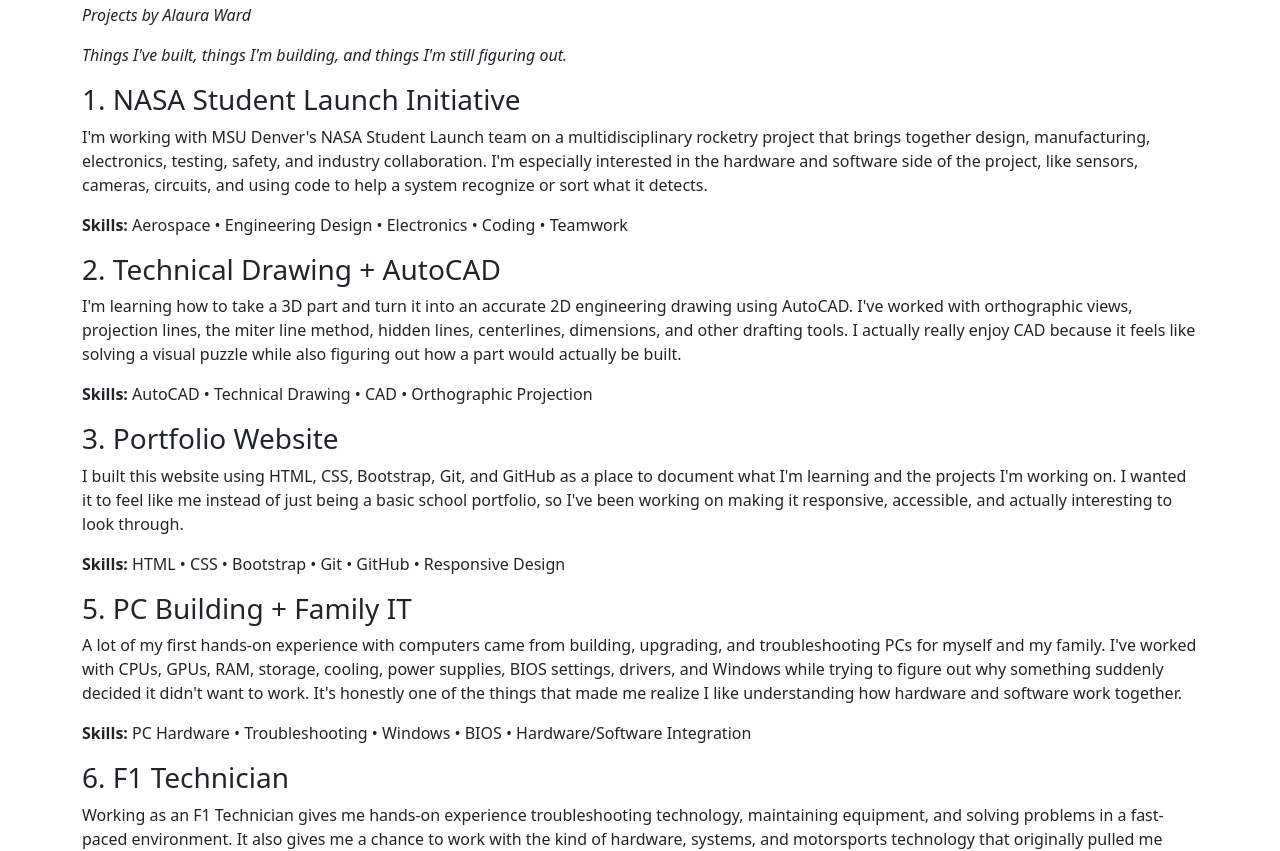
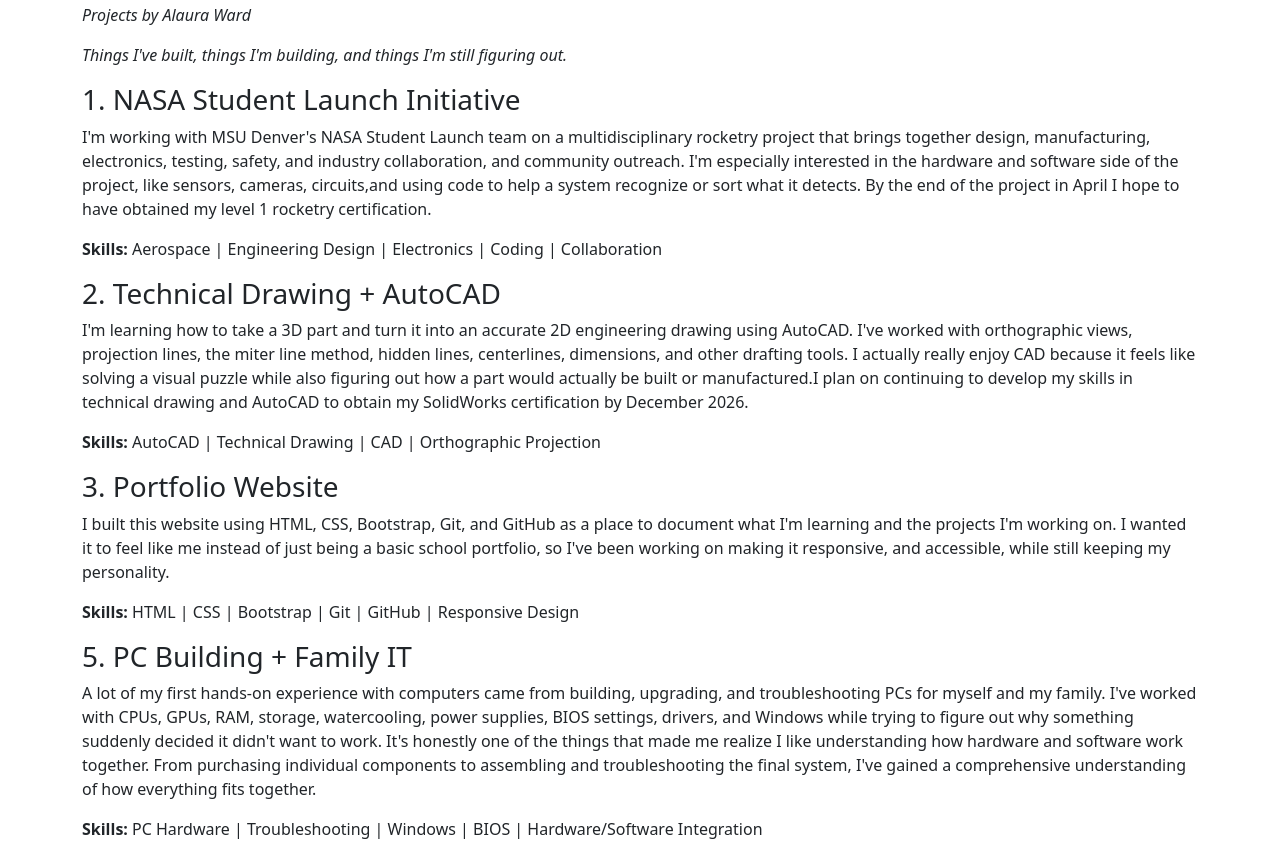
Before and after one commit to alauraw2/Portfolio, a plain HTML site: page projects.html in a window 1280 px wide. Shown: the part 109-960 px from the top of the page. Drawn offline with nearby package versions, Linux system fonts and the light colour scheme.

Commit message:
Editing grammar
Editing grammatical errors across pages, and added links to contact information

```diff
--- a/projects.html
+++ b/projects.html
@@ -31,11 +31,13 @@
 <p>
   I'm working with MSU Denver's NASA Student Launch team on a multidisciplinary
   rocketry project that brings together design, manufacturing, electronics,
-  testing, safety, and industry collaboration. I'm especially interested in the
-  hardware and software side of the project, like sensors, cameras, circuits,
-  and using code to help a system recognize or sort what it detects.
+  testing, safety, and industry collaboration, and community outreach.
+  I'm especially interested in the hardware and software side of the
+  project, like sensors, cameras, circuits,and using code to help a system
+  recognize or sort what it detects. By the end of the project in April I hope to have
+  obtained my level 1 rocketry certification.
 </p>
-<p><strong>Skills:</strong> Aerospace • Engineering Design • Electronics • Coding • Teamwork</p>
+<p><strong>Skills:</strong> Aerospace | Engineering Design | Electronics | Coding | Collaboration</p>
 </div>
     </section>
    <section class="projects" id="autocad">
@@ -47,9 +49,11 @@
   drawing using AutoCAD. I've worked with orthographic views, projection lines,
   the miter line method, hidden lines, centerlines, dimensions, and other drafting
   tools. I actually really enjoy CAD because it feels like solving a visual puzzle
-  while also figuring out how a part would actually be built.
+  while also figuring out how a part would actually be built or manufactured.I
+  plan on continuing to develop my skills in technical drawing and AutoCAD to
+  obtain my SolidWorks certification by December 2026.
 </p>
-<p><strong>Skills:</strong> AutoCAD • Technical Drawing • CAD • Orthographic Projection</p>
+<p><strong>Skills:</strong> AutoCAD | Technical Drawing | CAD | Orthographic Projection</p>
       </div>
     </section>
     <section class="projects" id="portfolio">
@@ -60,9 +64,9 @@
   I built this website using HTML, CSS, Bootstrap, Git, and GitHub as a place to
   document what I'm learning and the projects I'm working on. I wanted it to feel
   like me instead of just being a basic school portfolio, so I've been working on
-  making it responsive, accessible, and actually interesting to look through.
+  making it responsive, and accessible, while still keeping my personality.
 </p>
-<p><strong>Skills:</strong> HTML • CSS • Bootstrap • Git • GitHub • Responsive Design</p>
+<p><strong>Skills:</strong> HTML | CSS | Bootstrap | Git | GitHub | Responsive Design</p>
       </div>
     </section>
    <section class="projects" id="pc-build">
@@ -72,12 +76,14 @@
 <p>
   A lot of my first hands-on experience with computers came from building,
   upgrading, and troubleshooting PCs for myself and my family. I've worked with
-  CPUs, GPUs, RAM, storage, cooling, power supplies, BIOS settings, drivers, and
+  CPUs, GPUs, RAM, storage, watercooling, power supplies, BIOS settings, drivers, and
   Windows while trying to figure out why something suddenly decided it didn't
   want to work. It's honestly one of the things that made me realize I like
-  understanding how hardware and software work together.
+  understanding how hardware and software work together. From purchasing individual
+  components to assembling and troubleshooting the final system, I've gained a
+  comprehensive understanding of how everything fits together.
 </p>
-<p><strong>Skills:</strong> PC Hardware • Troubleshooting • Windows • BIOS • Hardware/Software Integration</p>
+<p><strong>Skills:</strong> PC Hardware | Troubleshooting | Windows | BIOS | Hardware/Software Integration</p>
       </div>
     </section>
   <section class="projects" id="f1-tech">
@@ -92,7 +98,7 @@
   </p>
   <p>
     <strong>Skills:</strong>
-    Technical Troubleshooting • Hardware • Customer Support • Motorsports • Problem Solving
+    Technical Troubleshooting | Hardware | Customer Support | Motorsports | Problem Solving
   </p>
       </div>
     </section>
```
Also changed, not shown: about.html (+2 -2 lines), index.html (+6 -2 lines), 1 other file.
